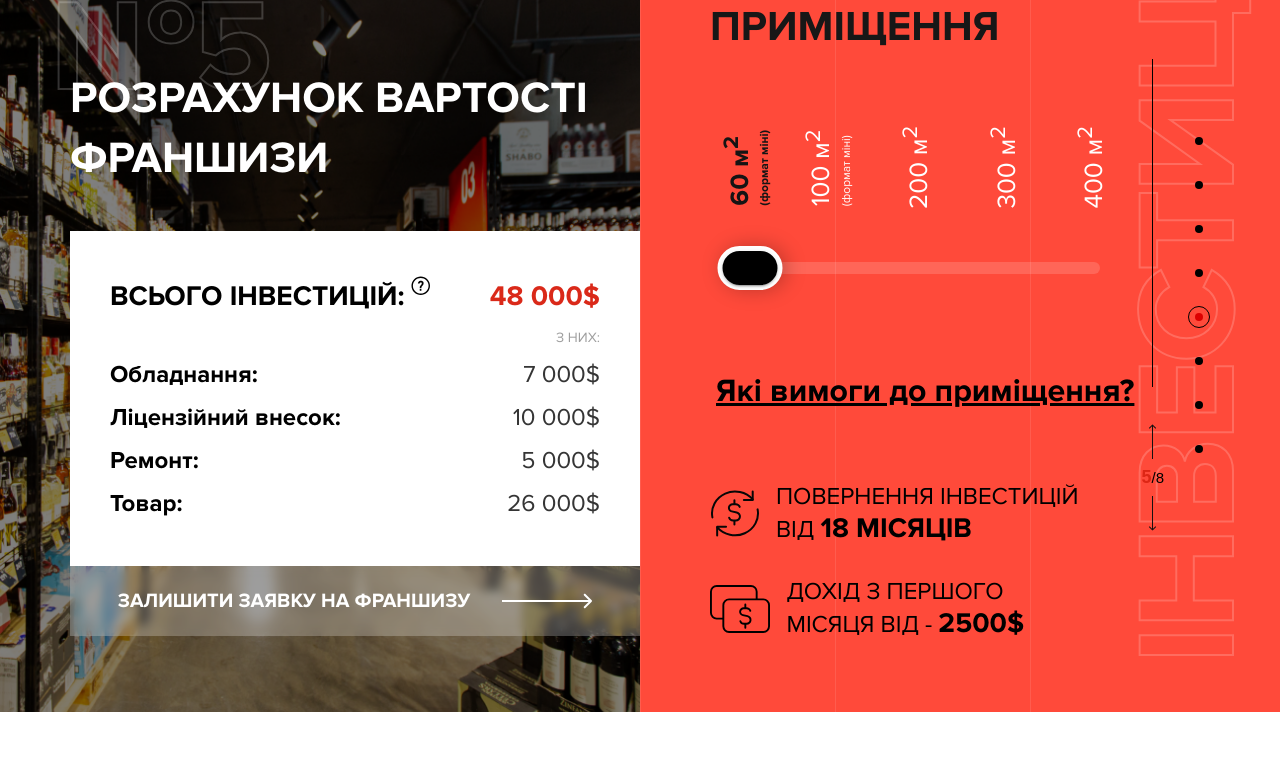
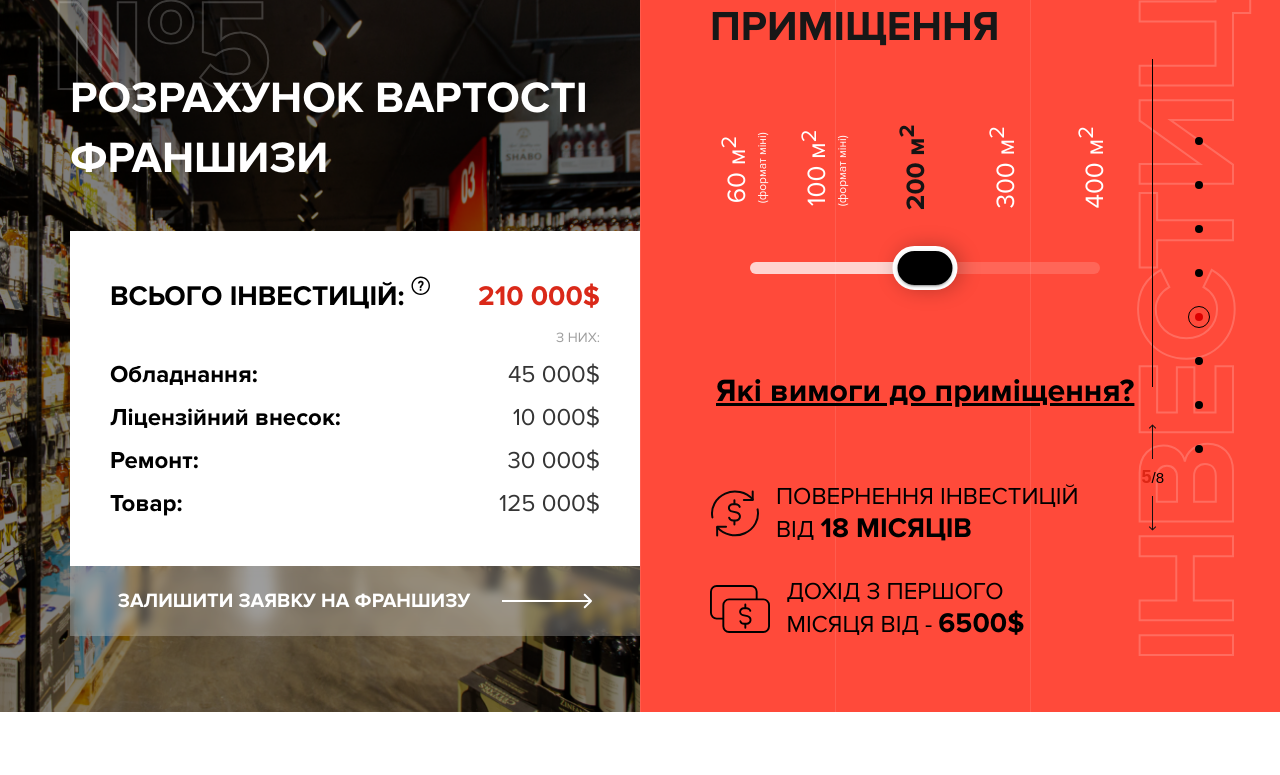
Before and after one commit to MaximKucheriaviy/alco-opt, a Next.js app: page / in a window 1280 px wide. Shown: the part 3320-4095 px from the top of the page. Built offline with nearby package versions, Linux system fonts and the light colour scheme.

Commit message:
button ready

```diff
--- a/components/CostCount/CostCount.jsx
+++ b/components/CostCount/CostCount.jsx
@@ -9,7 +9,7 @@ import { Lines } from "../Lines/Lines";
 import { spaceTable } from "@/service/spaceTable";
 
 export const CostCount = () => {
-  const [space, setSpace] = useState(1);
+  const [space, setSpace] = useState(3);
   const [modalOpen, setModalOpen] = useState(false);
   const [timer, setTimer] = useState(null);
   const [dialog, setDialog] = useState(false);
@@ -93,23 +93,38 @@ export const CostCount = () => {
         <div className="rightContainer">
           <p className="place">ПРИМІЩЕННЯ</p>
           <div className="priceses">
-            <p className={space === 1 ? "active" : ""}>
+            <p
+              onClick={() => setSpace(1)}
+              className={space === 1 ? "active" : ""}
+            >
               60 м<sup>2</sup>
               <br />
               <span>(формат міні)</span>
             </p>
-            <p className={space === 2 ? "active" : ""}>
+            <p
+              onClick={() => setSpace(2)}
+              className={space === 2 ? "active" : ""}
+            >
               100 м<sup>2</sup>
               <br />
               <span>(формат міні)</span>
             </p>
-            <p className={space === 3 ? "active" : ""}>
+            <p
+              onClick={() => setSpace(3)}
+              className={space === 3 ? "active" : ""}
+            >
               200 м<sup>2</sup>
             </p>
-            <p className={space === 4 ? "active" : ""}>
+            <p
+              onClick={() => setSpace(4)}
+              className={space === 4 ? "active" : ""}
+            >
               300 м<sup>2</sup>
             </p>
-            <p className={space === 5 ? "active" : ""}>
+            <p
+              onClick={() => setSpace(5)}
+              className={space === 5 ? "active" : ""}
+            >
               400 м<sup>2</sup>
             </p>
           </div>
@@ -117,6 +132,7 @@ export const CostCount = () => {
             min={1}
             max={5}
             onChange={(event) => setSpace(event.target.value)}
+            value={space}
           />
           <button
             className="need"
--- a/components/CostCount/StyledCostCount.jsx
+++ b/components/CostCount/StyledCostCount.jsx
@@ -188,6 +188,7 @@ export const StyledCostCount = styled.section`
       }
       & p {
         transform: rotateZ(-90deg);
+        cursor: pointer;
       }
 
       display: flex;
--- a/next.config.js
+++ b/next.config.js
@@ -5,8 +5,6 @@ const nextConfig = {
   images: {
     unoptimized: true,
   },
-  //basePath: "/",
-  // assetPrefix: "./",
 };
 
 module.exports = nextConfig;
```
